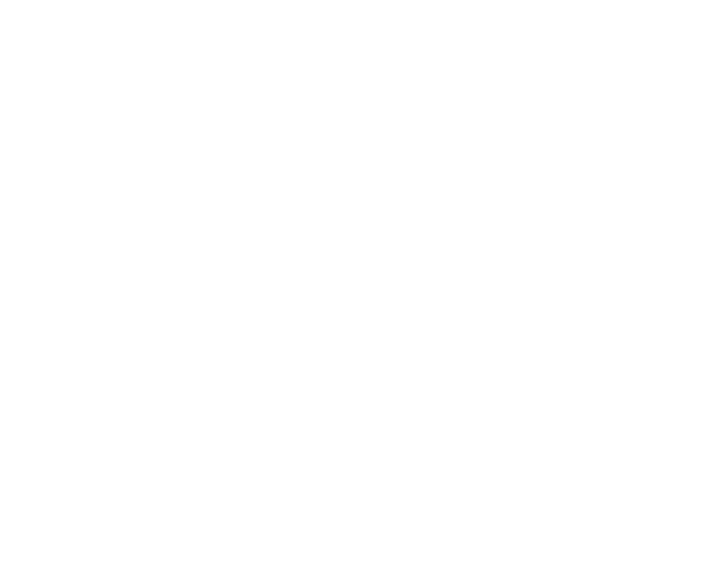
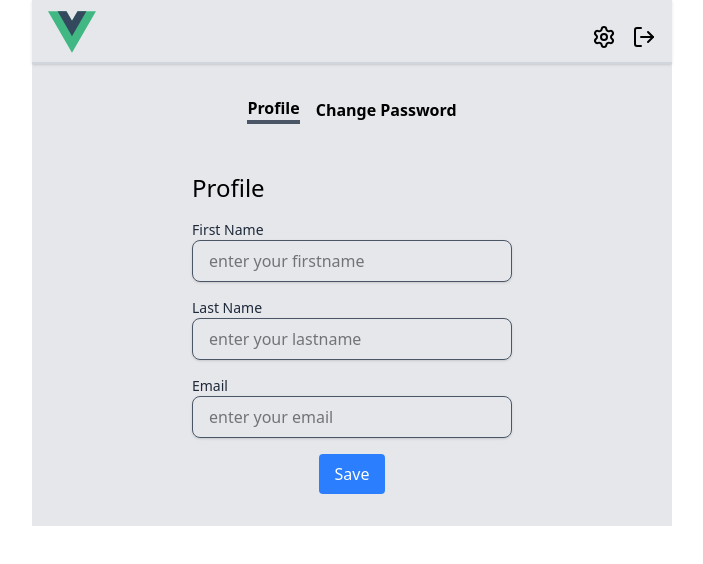
Before and after one commit to fennich-soufiane-fs/Vuejs-Social-App, a Vue app: page /settings in a window 1280 px wide. Before the commit this address had no page. Shown: the top 564 px of the page, without its empty margins (288-991 px from the left). Built offline with nearby package versions, Linux system fonts and the light colour scheme; sample sign-in values are in the browser's storage.

Commit message:
Update Profile | Change Password

```diff
--- a/package.json
+++ b/package.json
@@ -12,6 +12,7 @@
   "dependencies": {
     "@tailwindcss/vite": "^4.1.1",
     "axios": "^1.8.4",
+    "lucide-vue-next": "^0.487.0",
     "pinia": "^3.0.1",
     "pinia-plugin-persist": "^1.0.0",
     "tailwindcss": "^4.1.1",
--- a/src/App.vue
+++ b/src/App.vue
@@ -2,7 +2,7 @@
 
 </script>
 
-<template>
+<template class="flex justify-center min-h-screen">
   <router-view />
 </template>
 
--- /dev/null
+++ b/src/components/Header.vue
@@ -0,0 +1,31 @@
+<script setup>
+import { Settings, LogOut } from 'lucide-vue-next'
+import { useRouter } from 'vue-router'
+
+const router = useRouter()
+const navigateTo = (path) => {
+  router.push(path)
+}
+
+const logout = () => {
+  alert('logout')
+}
+</script>
+
+<template>
+  <div
+    class="sticky top-0 z-10 bg-gray-200 flex justify-between h-16 w-full border-b-2 shadow-sm py-2 px-4 border-gray-300"
+  >
+    <div><img class="w-12 h-12" src="../assets/logo.svg" alt="" /></div>
+    <div class="mt-3 flex gap-4">
+      <button>
+        <Settings @click="navigateTo('/settings')"/>
+      </button>
+      <button>
+        <LogOut @click="logout"/>
+      </button>
+    </div>
+  </div>
+</template>
+
+<style lang="scss" scoped></style>
--- a/src/router.js
+++ b/src/router.js
@@ -4,6 +4,8 @@
 import Login from './views/auth/Login.vue'
 import Home from './views/dashboard/Home.vue'
 import { useAuthStore } from './stores/AuthStore'
+import Timeline from './views/dashboard/Timeline.vue'
+import Settings from './views/dashboard/Settings.vue'
 
 
 const requireAuth = (to, from, next) => {
@@ -45,9 +47,21 @@
       beforeEnter: redirectIfAuthenticated,
     },
     {
-      path: '/timeline',
+      path: '/',
       name: 'timeline',
       component: Home,
+      children: [
+        {
+          path: '/timeline',
+          name: 'dashboard.timeline',
+          component: Timeline
+        },
+        {
+          path: '/settings',
+          name: 'dashboard.settings',
+          component: Settings
+        }
+      ],
       beforeEnter: requireAuth,
     },
   ],
--- a/src/services/auth_service.js
+++ b/src/services/auth_service.js
@@ -9,3 +9,12 @@
 {
     return http().post('auth/login', data)
 }
+
+export function updateProfile (data)
+{
+    return http().post('auth/update-profile', data)
+}
+export function changePassword (data)
+{
+    return http().post('auth/change-password', data)
+}
--- a/src/services/http_service.js
+++ b/src/services/http_service.js
@@ -3,6 +3,9 @@
 export function http()
 {
     return axios.create({
-        baseURL: 'http://localhost:8000/api/'
+        baseURL: 'http://localhost:8000/api/',
+        headers: {
+            Authorization: 'Bearer ' + localStorage.getItem('token')
+          }
     })
 }
--- a/src/stores/AuthStore.js
+++ b/src/stores/AuthStore.js
@@ -1,3 +1,4 @@
+import { updateProfile,changePassword } from "@/services/auth_service";
 import { defineStore } from "pinia";
 
 export const useAuthStore = defineStore('authStore', {
@@ -20,6 +21,22 @@
         },
         getToken() {
             return localStorage.getItem('token');
+        },
+        async handleUpdateProfile (data) {
+            try {
+                const response = await updateProfile(data)
+                this.user = response.data.data
+                console.log(this.user)
+            } catch (error) {
+                throw error
+            }
+        },
+        async handleChangePassword (data) {
+            try {
+                await changePassword(data)
+            } catch (error) {
+                throw error
+            }
         }
     },
     persist: {
--- a/src/views/dashboard/Home.vue
+++ b/src/views/dashboard/Home.vue
@@ -1,6 +1,12 @@
-<script setup></script>
+<script setup>
+import Header from "@/components/Header.vue";
+</script>
+
 <template>
-  <div>gtgtgtgtgtttttttttttttttt</div>
+	<div class="bg-gray-200 w-full md:w-[50%] flex flex-col mx-auto">
+		<Header />
+		<div class="py-4">
+			<router-view />
+		</div>
+	</div>
 </template>
-
-<style lang="scss" scoped></style>
--- /dev/null
+++ b/src/views/dashboard/Settings.vue
@@ -0,0 +1,151 @@
+<script setup>
+import { useAuthStore } from '@/stores/AuthStore'
+import { ref, reactive } from 'vue'
+import { toast } from 'vue3-toastify'
+
+const activeTab = ref('profile')
+const changeTab = (tab) => {
+  activeTab.value = tab
+}
+
+const authStore = useAuthStore()
+const user = reactive(authStore.user)
+
+const updateProfile = async () => {
+  try {
+    await authStore.handleUpdateProfile(user)
+    toast.success('Profile updated')
+  } catch (error) {}
+}
+
+const passwordData = reactive({
+  current_password: '',
+  password: '',
+  password_confirmation: '',
+})
+const errors = ref({})
+const changePassword = async () => {
+  errors.value = {}
+  try {
+    await authStore.handleChangePassword(passwordData)
+    toast.success('Password updated')
+	passwordData.current_password = ''
+	passwordData.password = ''
+	passwordData.password_confirmation = ''
+  } catch (error) {
+    console.log(error)
+    errors.value = error.response.data.errors
+  }
+}
+</script>
+
+<template>
+  <div>
+    <div class="flex justify-center gap-4 py-4 font-semibold">
+      <button
+        @click="changeTab('profile') && 'border-b-4 boder-gray-600'"
+        :class="activeTab == 'profile' && 'border-b-4 border-gray-600'"
+      >
+        Profile
+      </button>
+      <button @click="changeTab('change-password')">Change Password</button>
+    </div>
+
+    <div class="">
+      <div v-if="activeTab == 'profile'">
+        <div class="py-4 w-1/2 mx-auto">
+          <h1 class="text-2xl py-4">Profile</h1>
+          <form class="space-y-4">
+            <div>
+              <label for="first_name" class="block text-sm text-gray-800">First Name</label>
+              <input
+                v-model="user.first_name"
+                type="text"
+                class="rounded-lg px-4 py-2 border border-gray-600 shadow leading-6 w-full"
+                placeholder="enter your firstname"
+              />
+              <small class="text-red-500"></small>
+            </div>
+            <div>
+              <label for="last_name" class="block text-sm text-gray-800">Last Name</label>
+              <input
+                v-model="user.last_name"
+                type="text"
+                class="rounded-lg px-4 py-2 border border-gray-600 shadow leading-6 w-full"
+                placeholder="enter your lastname"
+              />
+              <small class="text-red-500"></small>
+            </div>
+            <div>
+              <label for="email" class="block text-sm text-gray-800">Email</label>
+              <input
+                v-model="user.email"
+                type="email"
+                class="rounded-lg px-4 py-2 border border-gray-600 shadow leading-6 w-full"
+                placeholder="enter your email"
+              />
+            </div>
+            <div class="text-center">
+              <button
+                type="button"
+                @click="updateProfile"
+                class="py-2 px-4 bg-blue-500 rounded text-white"
+              >
+                Save
+              </button>
+            </div>
+          </form>
+        </div>
+      </div>
+
+      <div v-if="activeTab == 'change-password'">
+        <div class="py-4 w-1/2 mx-auto">
+          <h1 class="text-2xl py-4">Change Passsword</h1>
+          <div class="pb-4">
+            <label class="block text-sm text-gray-800">Current Password</label>
+            <input
+              v-model="passwordData.current_password"
+              type="password"
+              class="rounded-lg px-4 py-2 border border-gray-600 shadow leading-6 w-full"
+              placeholder="Current Password"
+            />
+            <small class="text-red-500" v-if="errors.current_password">{{
+              errors.current_password[0]
+            }}</small>
+          </div>
+          <div class="pb-4">
+            <label class="block text-sm text-gray-800">New Password</label>
+            <input
+              v-model="passwordData.password"
+              type="password"
+              class="rounded-lg px-4 py-2 border border-gray-600 shadow leading-6 w-full"
+              placeholder="New Password"
+            />
+            <small class="text-red-500" v-if="errors.password">{{ errors.password[0] }}</small>
+          </div>
+          <div class="pb-4">
+            <label class="block text-sm text-gray-800">Confirm New Password</label>
+            <input
+              v-model="passwordData.password_confirmation"
+              type="password"
+              class="rounded-lg px-4 py-2 border border-gray-600 shadow leading-6 w-full"
+              placeholder="New Password Confirmation"
+            />
+            <small class="text-red-500"></small>
+          </div>
+          <div class="text-center">
+            <button
+              type="button"
+              @click="changePassword"
+              class="py-2 px-4 bg-blue-500 rounded text-white"
+            >
+              Change Password
+            </button>
+          </div>
+        </div>
+      </div>
+    </div>
+  </div>
+</template>
+
+<style lang="scss" scoped></style>
--- /dev/null
+++ b/src/views/dashboard/Timeline.vue
@@ -0,0 +1,14 @@
+<script setup>
+
+</script>
+
+<template>
+    <div>
+        timeline
+    </div>
+</template>
+
+
+<style lang="scss" scoped>
+
+</style>
```
Also changed, not shown: 1 other file (tests, documents, lock files or other folders).
